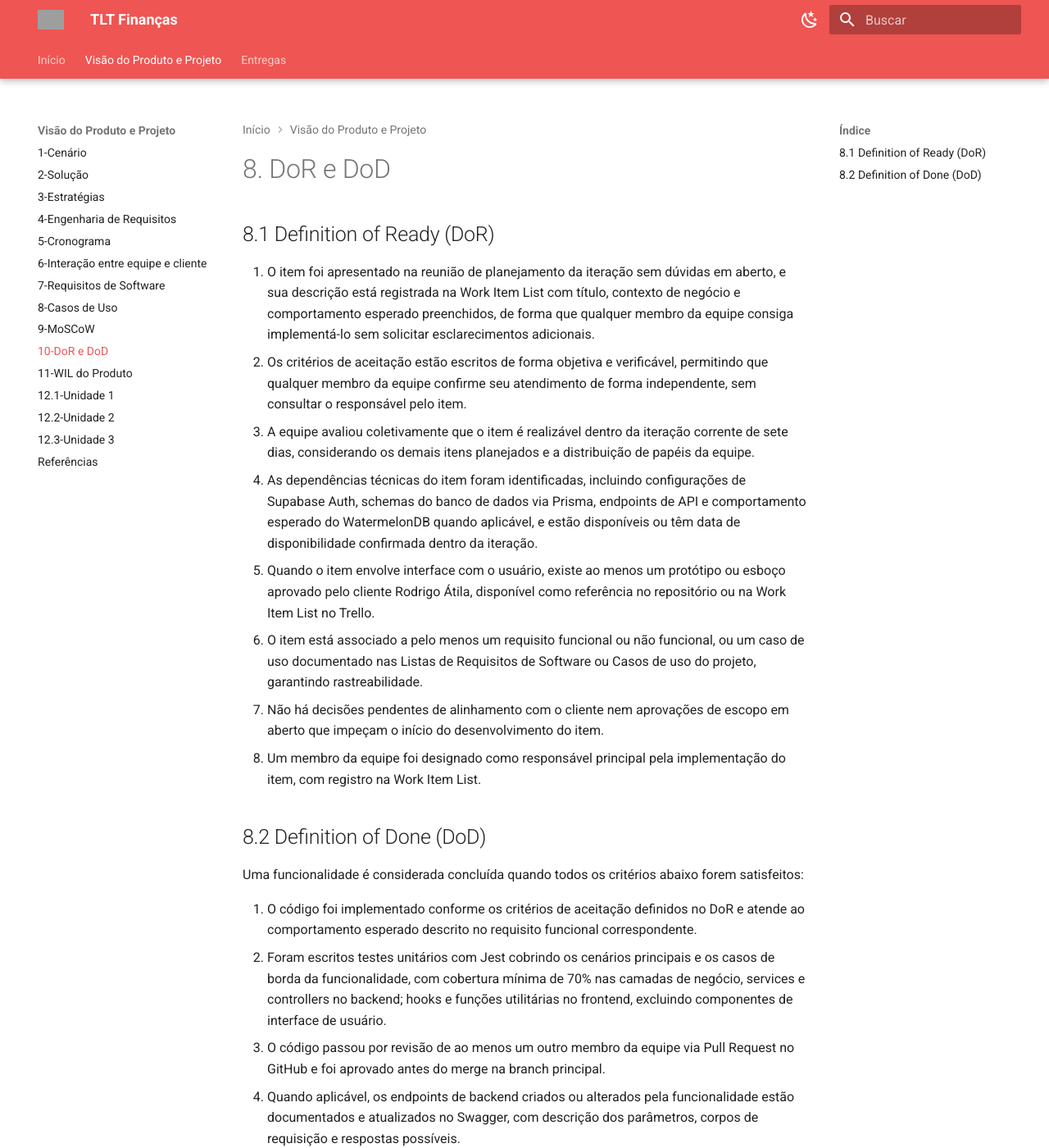
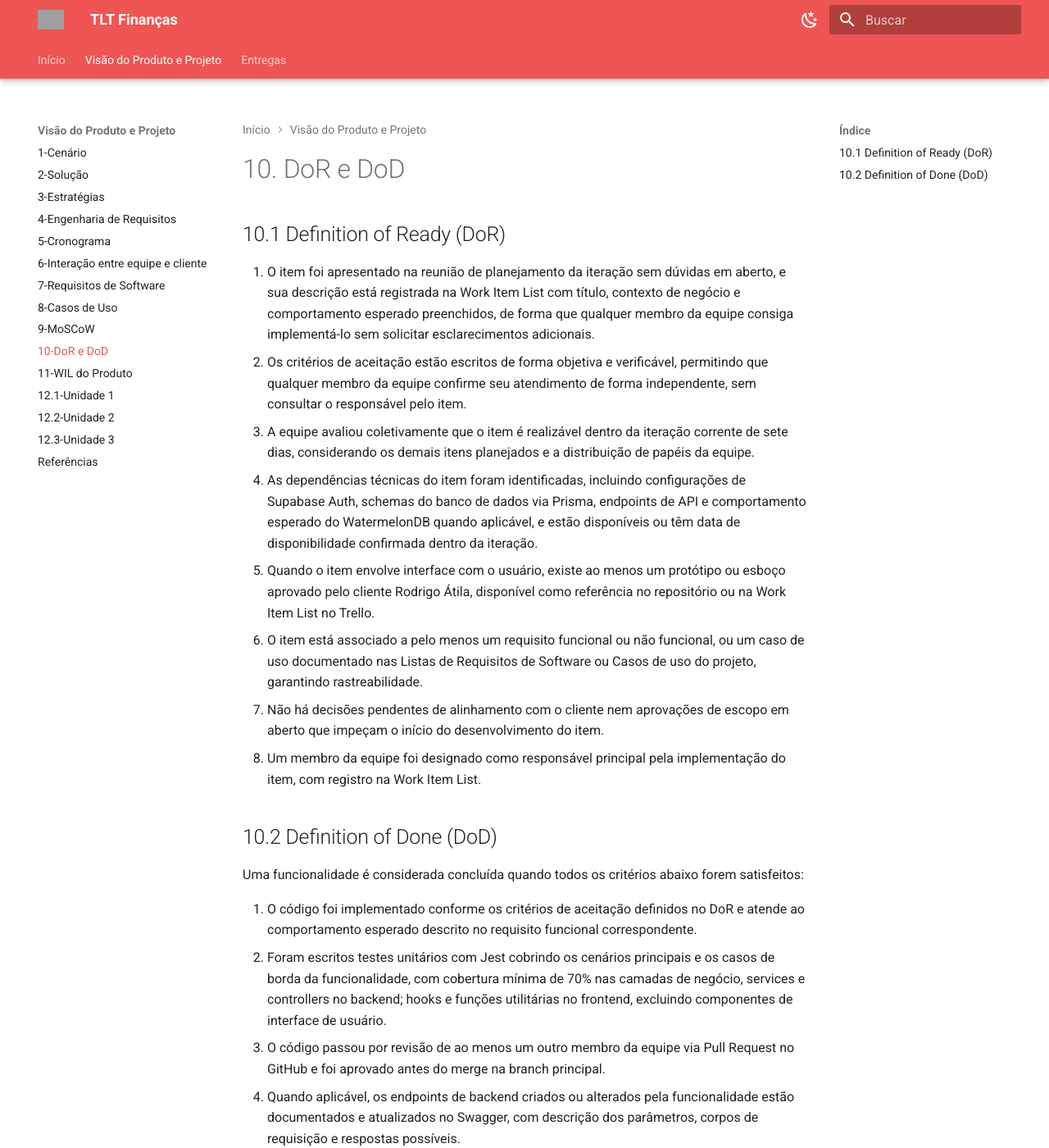
Before and after one commit to mdsreq-fga-unb/REQ-2026.1-T02-TLF, an MkDocs documentation site: the page built from docs/visao/10-DoR-e-DoD.md, in a window 1280 px wide and 1400 px high. Shown: the whole window at 82% size. Built offline with MkDocs 1.6.1 and Material for MkDocs 9.7.7, drawn with Linux system fonts in a browser that asks for light colours; the version menu is left out; grey boxes are pictures that could not be loaded.

Commit message:
docs: mudança nos índices das seções

```diff
--- a/docs/visao/10-DoR-e-DoD.md
+++ b/docs/visao/10-DoR-e-DoD.md
@@ -1,6 +1,6 @@
-# 8. DoR e DoD
+# 10. DoR e DoD
 
-## 8.1 Definition of Ready (DoR)
+## 10.1 Definition of Ready (DoR)
 
 1. O item foi apresentado na reunião de planejamento da iteração sem dúvidas em aberto, e sua descrição está registrada na Work Item List com título, contexto de negócio e comportamento esperado preenchidos, de forma que qualquer membro da equipe consiga implementá-lo sem solicitar esclarecimentos adicionais.
 2. Os critérios de aceitação estão escritos de forma objetiva e verificável, permitindo que qualquer membro da equipe confirme seu atendimento de forma independente, sem consultar o responsável pelo item.
@@ -11,7 +11,7 @@
 7. Não há decisões pendentes de alinhamento com o cliente nem aprovações de escopo em aberto que impeçam o início do desenvolvimento do item.
 8. Um membro da equipe foi designado como responsável principal pela implementação do item, com registro na Work Item List.
 
-## 8.2 Definition of Done (DoD)
+## 10.2 Definition of Done (DoD)
 
 Uma funcionalidade é considerada concluída quando todos os critérios abaixo forem satisfeitos:
 
```
Also changed, not shown: docs/visao/11-backlog-produto.md (+3 -3 lines), docs/visao/12-unidade-1.md (+2 -2 lines), docs/visao/12-unidade-2.md (+2 -2 lines), docs/visao/12-unidade-3.md (+3 -3 lines).
